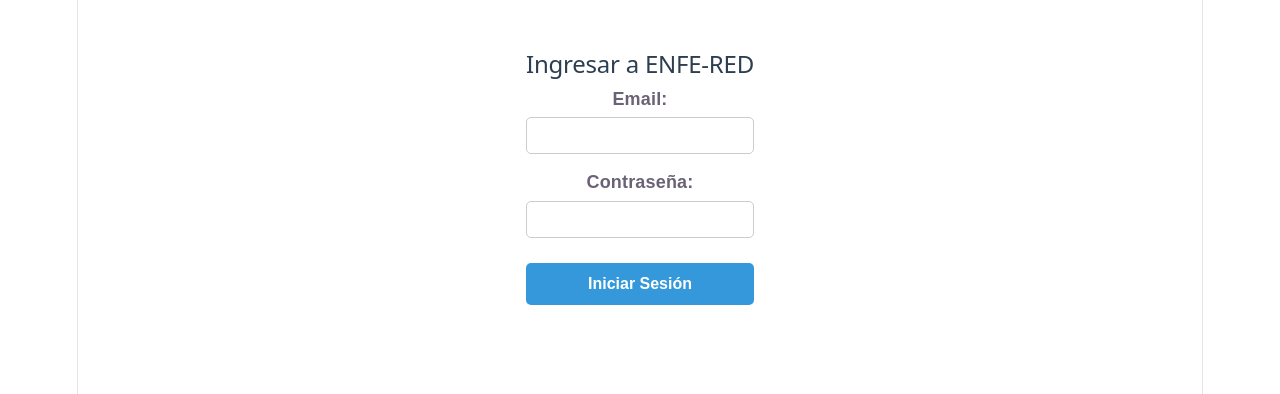
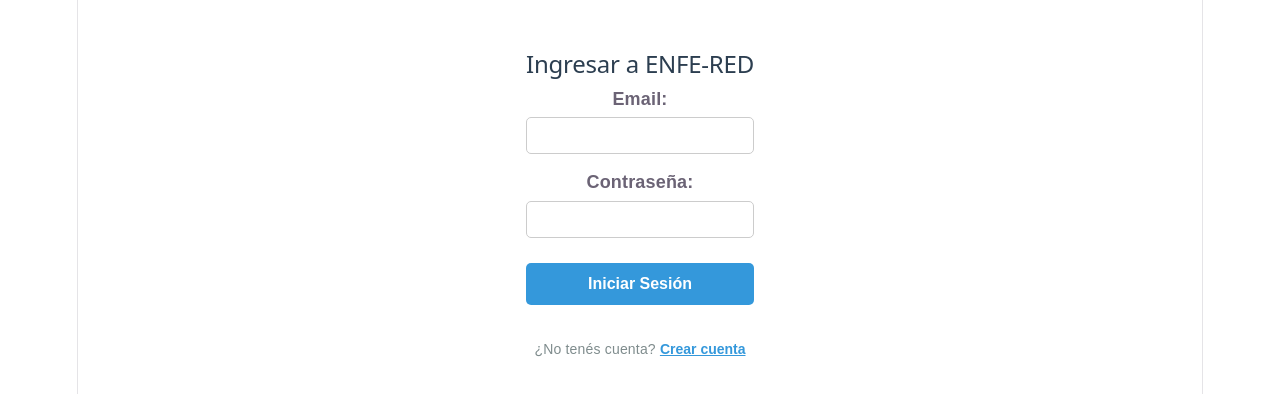
Before and after one commit to Ssantimercado/enfe-red, a React app in the folder enfe-red/frontend/: page /login in a window 1280 px wide. Shown: the top 394 px of the page. Built offline with nearby package versions, Linux system fonts and the light colour scheme; the HTML template or start-up script is replaced by a standard one.

Commit message:
Arreglo en vista de Login

```diff
--- a/enfe-red/frontend/src/components/Login.jsx
+++ b/enfe-red/frontend/src/components/Login.jsx
@@ -1,18 +1,19 @@
 import { useState } from 'react';
+import { useNavigate } from 'react-router-dom'; // 1. Importamos el hook de navegación
 
 const Login = () => {
-  // Estados para manejar lo que se escribe en los inputs
   const [email, setEmail] = useState('');
   const [password, setPassword] = useState('');
   const [error, setError] = useState('');
 
-  // Función que se ejecuta al darle al botón "Iniciar Sesión"
+  // 2. Inicializamos el navegador
+  const navigate = useNavigate();
+
   const handleSubmit = async (e) => {
-    e.preventDefault(); // Evita que la página recargue
+    e.preventDefault();
     setError('');
 
     try {
-        // Hacemos la petición a tu backend en Flask (puerto 5000)
         const response = await fetch('http://localhost:5000/api/login', {
             method: 'POST',
             headers: { 'Content-Type': 'application/json' },
@@ -21,16 +22,17 @@ const Login = () => {
 
         const data = await response.json();
 
-        // Si Flask nos devuelve un error (ej. credenciales incorrectas)
         if (!response.ok) {
             throw new Error(data.error || 'Error al iniciar sesión');
         }
 
-        // Si todo sale bien, guardamos el token y limpiamos el formulario
         localStorage.setItem('token', data.token);
         alert('¡Login exitoso! Token guardado en tu navegador.');
         setEmail('');
         setPassword('');
+
+        // Opcional: Redirigir al perfil del paciente después de un login exitoso
+        // navigate('/perfil/paciente');
 
     } catch (err) {
         setError(err.message);
@@ -41,7 +43,6 @@ const Login = () => {
     <div style={{ maxWidth: '400px', margin: '50px auto', fontFamily: 'sans-serif' }}>
       <h2 style={{ textAlign: 'center', color: '#2c3e50' }}>Ingresar a ENFE-RED</h2>
 
-      {/* Caja de error visual por si ponen mal la clave */}
       {error && (
         <div style={{ backgroundColor: '#ffcccc', padding: '10px', borderRadius: '5px', marginBottom: '15px', color: '#cc0000', textAlign: 'center' }}>
           {error}
@@ -79,6 +80,27 @@ const Login = () => {
           Iniciar Sesión
         </button>
 
+        {/* Reemplazá el botón anterior por este bloque */}
+          <div style={{ textAlign: 'center', marginTop: '15px' }}>
+            <span style={{ color: '#7f8c8d', fontSize: '14px' }}>¿No tenés cuenta? </span>
+            <button
+              type="button"
+              onClick={() => navigate('/registro')}
+              style={{
+                background: 'none',
+                border: 'none',
+                color: '#3498db',
+                fontWeight: 'bold',
+                cursor: 'pointer',
+                padding: '0',
+                fontSize: '14px',
+                textDecoration: 'underline'
+              }}
+              >
+                Crear cuenta
+              </button>
+              </div>
+
       </form>
     </div>
   );
```
